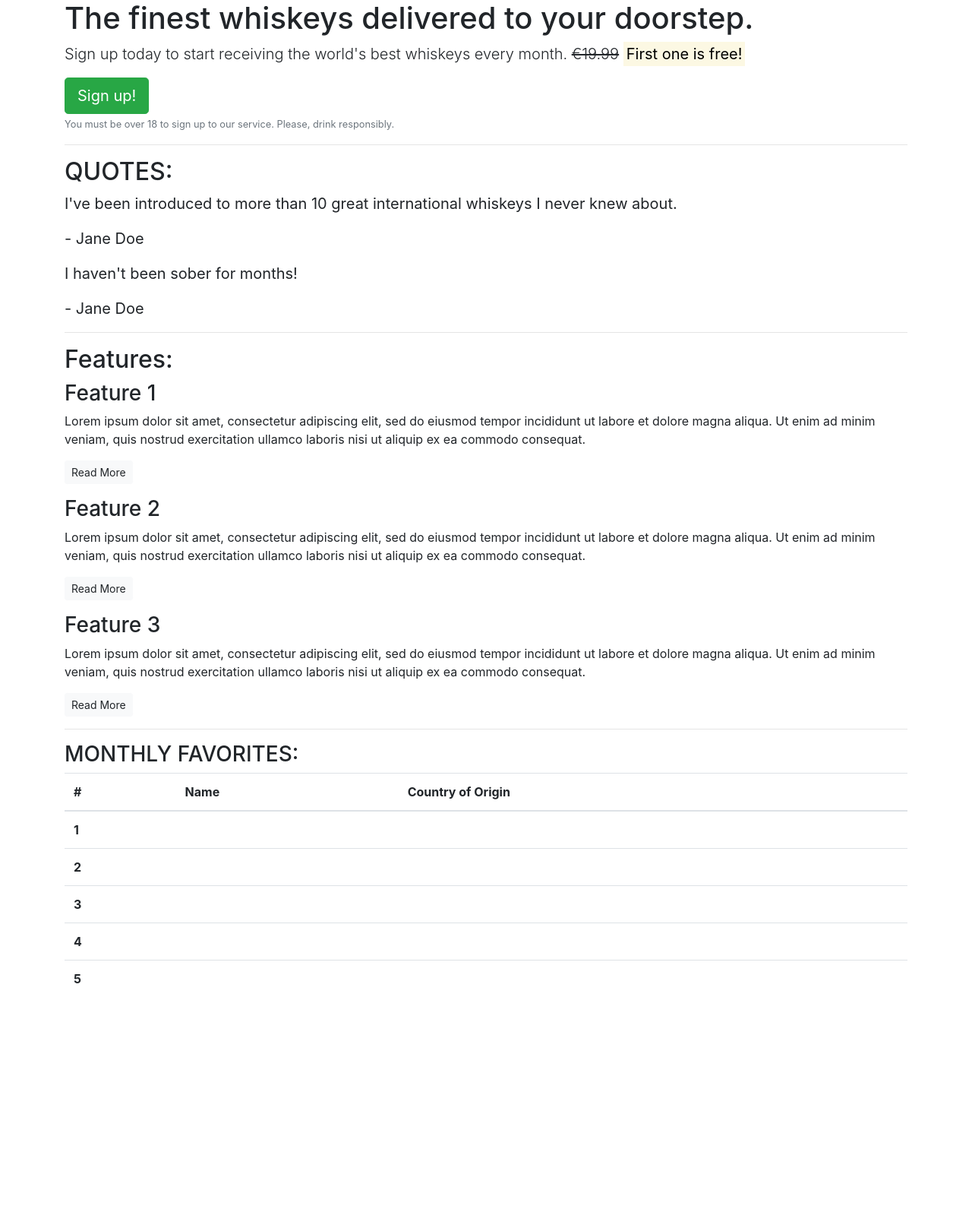
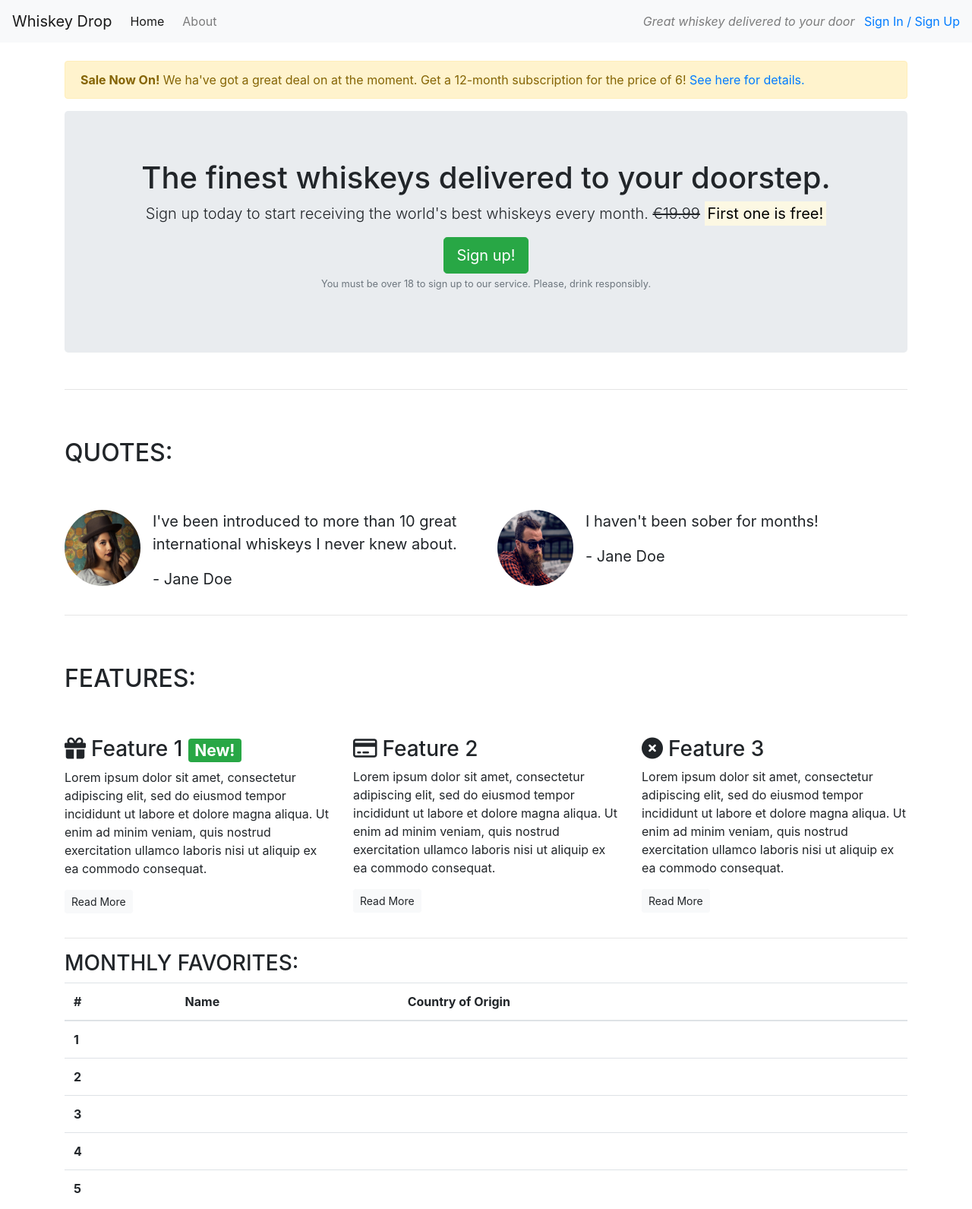
Before and after one commit to vica781/Learning_Bootstrap, a plain HTML site: page index.html in a window 1280 px wide. Shown: the whole page at 76% size. Before the commit the page ends 1328 px from the top, so only its background shows below. Drawn offline with nearby package versions, Linux system fonts and the light colour scheme.

Commit message:
Add nav bar, images, icons, style to elements

```diff
--- a/index.html
+++ b/index.html
@@ -7,60 +7,173 @@
     <link rel="stylesheet" href="https://cdn.jsdelivr.net/npm/bootstrap@4.1.3/dist/css/bootstrap.min.css" integrity="sha384-MCw98/SFnGE8fJT3GXwEOngsV7Zt27NXFoaoApmYm81iuXoPkFOJwJ8ERdknLPMO" crossorigin="anonymous">
     <title>Whiskey Drop | Taste a new whiskey every month</title>
     <link rel="stylesheet" href="https://maxcdn.bootstrapcdn.com/bootstrap/4.1.3/css/bootstrap.min.css">
+    <script src="https://kit.fontawesome.com/b7df1fe1c5.js" crossorigin="anonymous"></script>
 </head>
 
 <body>
-    <article class="container">
+    <!--Nav-->
+    <nav class="navbar navbar-light navbar-expand-sm bg-light">
+        <a href="/" class="navbar-brand">
+                    Whiskey Drop</a>
+        <ul class="navbar-nav mr-auto">
+            <li class="active nav-item mr-2">
+                <a class="nav-link" href="/">Home</a>
+            </li>
+            <li class="nav-item mr-2">
+                <a class="nav-link" href="">About</a>
+            </li>
+            <li class="nav-item mr-2 d-block d-sm-none">
+                <a class="nav-link" href="">Sign In / Sign Up</a>
+            </li>
+        </ul>
+
+        <div class="d-none d-md-block">
+            <p class="navbar-text my-auto mr-2">
+                <i>Great whiskey delivered to your door</i>
+            </p>
+            <a href="/login">Sign In / Sign Up</a>
+        </div>
+    </nav>
+    <article class="container mt-4">
+        <div class="row d-none d-sm-block">
+            <div class="col-12">
+                <div class="alert alert-warning">
+                    <strong>Sale Now On!</strong>
+                    We ha've got a great deal on at the moment.
+                    Get a 12-month subscription for the price of 6!
+                    <a href="">See here for details.</a>
+                </div>
+            </div>
+        </div>
         <!-- Callout -->
-        <section class="callout">
+        <div class="row">
+            <div class="col-12">
+                <section class="callout jumbotron text-center">
                     <h1>The finest whiskeys delivered to your doorstep.</h1>
-            <p class="lead" >Sign up today to start receiving the world's best
-                whiskeys every month.
-            <s>€19.99</s> <strong><mark>First one is free!</mark></strong></p>
+                    <p class="lead">Sign up today to start receiving
+                        the world's best whiskeys every month.
+                    <s class="d-none d-md-inline">€19.99</s>
+                    <span class="d-inline d-sm-none"><br></span>
+                    <strong><mark>First one is free!</mark></strong>
+                    </p>
                     <button class="btn btn-success btn-lg">Sign up!</button>
                     <p class="text-muted"><small>You must be over 18 to sign up
-                to our service. Please, drink responsibly.</small></p>
+                        to our service. Please, drink responsibly.</small>
+                    </p>
                 </section>
+            </div>
+        </div>
         <!-- /.callout -->
         <hr>
 
         <!-- Quotes -->
         <section class="blockquote">
+            <div class="row">
+                <div class="col-12 my-5">
                     <h2 class="text-uppercase">Quotes:</h2>
+                </div>
+            </div>
+            <div class="row">
+                <div class="col-12 col-md-6">
+                    <div class="media">
+                    <div class="d-none d-sm-block">
+                        <img src="assets/images/girl-image.png"
+                        class="rounded-circle mr-3"
+                        height="100" width="100" alt="Jane Doe">
+                    </div>
+                        <div class="media-body">
                     <blockquote class="quote">
-                <p>I've been introduced to more than 10 great international whiskeys I never knew about.</p>
+                        <p>I've been introduced to more than 10 great
+                           international whiskeys I never knew about.
+                        </p>
                         <p>- Jane Doe</p>
                     </blockquote>
+                        </div>
+                    </div>
+                </div>
+                <div class="col-12 col-md-6">
+                    <div class="media">
+                        <div class="d-none d-sm-block">
+                        <img src="assets/images/guy-image.png"
+                        class="rounded-circle mr-3"
+                        height="100" width="100" alt="Jane Doe">
+                    </div>
+                        <div class="media-body">
                     <blockquote class="blockquote">
                         <p>I haven't been sober for months!</p>
                         <p>- Jane Doe</p>
                     </blockquote>
+                        </div>
+                    </div>
+                </div>
+            </div>
         </section>
         <!-- /.quotes -->
         <hr>
 
         <!-- Features -->
         <section class="features">
-            <h2>Features:</h2>
+            <div class="row">
+                <div class="col-12 my-5">
+                    <h2 class="text-uppercase">Features:</h2>
+                </div>
+            </div>
+            <div class="row">
+                <div class="col-12 col-md-6 col-lg-4">
                     <div class="feature">
-                <h3>Feature 1</h3>
-                <p>Lorem ipsum dolor sit amet, consectetur adipiscing elit,
-                    sed do eiusmod tempor incididunt ut labore et dolore
-                    magna aliqua. Ut enim ad minim veniam, quis nostrud
-                    exercitation ullamco laboris nisi ut aliquip ex ea
-                    commodo consequat.</p>
-                <p><a class="btn btn-sm btn-light" href="">Read More</a></p>
+                        <h3>
+                            <i class="fas fa-gift d-none d-sm-inline">
+                            </i> Feature 1
+                            <span class="badge badge-success">New!</span>
+                        </h3>
+                        <p>Lorem ipsum dolor sit amet, consectetur adipiscing
+                            elit, sed do eiusmod tempor incididunt ut labore
+                            et dolore magna aliqua. Ut enim ad minim veniam,
+                            quis nostrud exercitation ullamco laboris
+                            nisi ut aliquip ex ea commodo consequat.
+                        </p>
+                        <p>
+                            <a class="btn btn-sm btn-light"
+                            href="">Read More</a>
+                        </p>
                     </div>
-
+                </div>
+                <div class="col-12 col-md-6 col-lg-4">
                     <div class="feature">
-                <h3>Feature 2</h3>
-                <p>Lorem ipsum dolor sit amet, consectetur adipiscing elit, sed do eiusmod tempor incididunt ut labore et dolore magna aliqua. Ut enim ad minim veniam, quis nostrud exercitation ullamco laboris nisi ut aliquip ex ea commodo consequat.</p>
-                <p><a class="btn btn-sm btn-light" href="">Read More</a></p>
+                        <h3>
+                            <i class="far fa-credit-card d-none d-sm-inline">
+                            </i> Feature 2
+                        </h3>
+                        <p>Lorem ipsum dolor sit amet, consectetur adipiscing
+                             elit, sed do eiusmod tempor incididunt ut
+                             labore et dolore magna aliqua. Ut enim ad minim
+                             veniam, quis nostrud exercitation ullamco
+                             laboris nisi ut aliquip ex ea commodo consequat.
+                        </p>
+                        <p>
+                            <a class="btn btn-sm btn-light"
+                            href="">Read More</a>
+                        </p>
                     </div>
+                </div>
+                <div class="col-12 d-md-none d-lg-block col-lg-4">
                     <div class="feature">
-                <h3>Feature 3</h3>
-                <p>Lorem ipsum dolor sit amet, consectetur adipiscing elit, sed do eiusmod tempor incididunt ut labore et dolore magna aliqua. Ut enim ad minim veniam, quis nostrud exercitation ullamco laboris nisi ut aliquip ex ea commodo consequat.</p>
-                <p><a class="btn btn-sm btn-light" href="">Read More</a></p>
+                        <h3>
+                            <i class="fas fa-times-circle d-none d-sm-inline">
+                            </i> Feature 3
+                        </h3>
+                        <p>Lorem ipsum dolor sit amet, consectetur adipiscing
+                            elit, sed do eiusmod tempor incididunt ut labore
+                            et dolore magna aliqua. Ut enim ad minim veniam,
+                            quis nostrud exercitation ullamco laboris nisi
+                            ut aliquip ex ea commodo consequat.
+                        </p>
+                        <p>
+                            <a class="btn btn-sm btn-light"
+                            href="">Read More</a>
+                        </p>
+                    </div>
+                </div>
             </div>
         </section>
         <!-- /.features -->
```
Also changed, not shown: assets/images/girl-image.png (added), assets/images/guy-image.png (added). Lines whose indentation alone changed are shown as unchanged.
